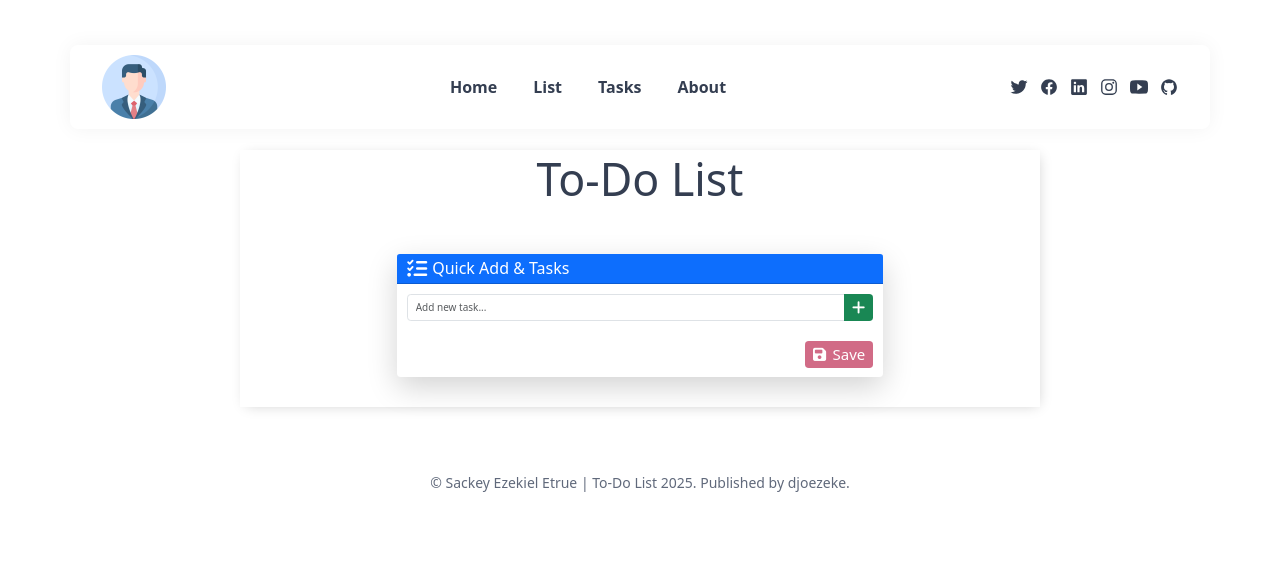
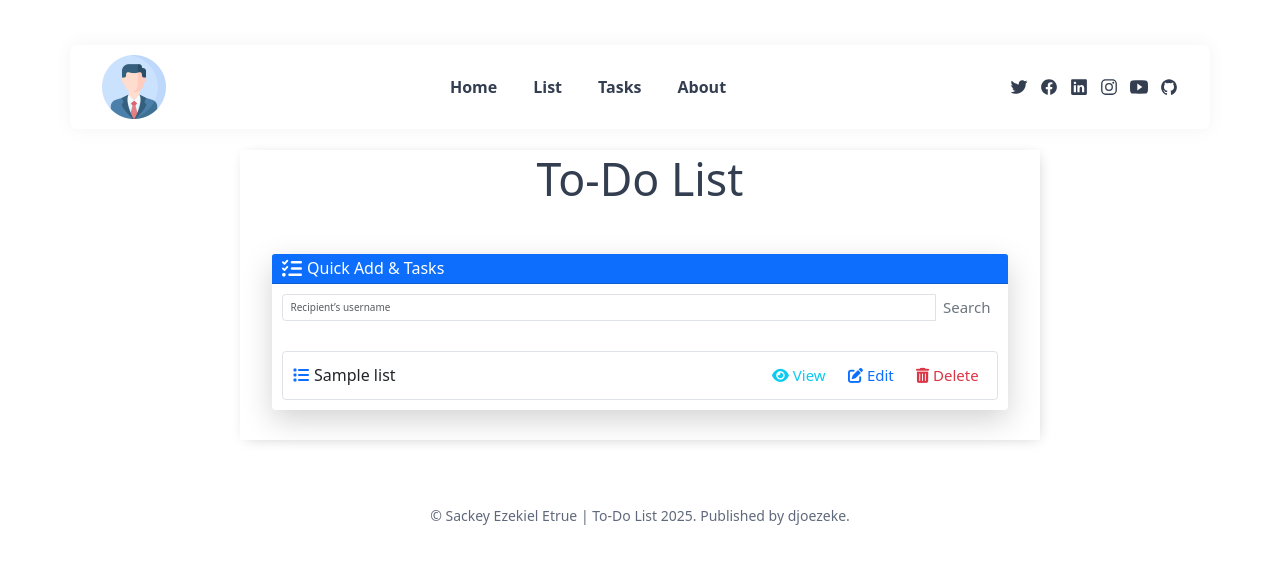
Before and after one commit to djoezeke/TodoList, a Django app: page / in a window 1280 px wide. Shown: the top 564 px of the page. Run offline with Django 5.2, Linux system fonts and the light colour scheme; tables that the repository leaves empty hold one stand-in row (values such as "Sample post"); some libraries are stand-ins or nearby versions.

Commit message:
[REFACTOR] Enhance form layouts, and  task and list templates for better usability

```diff
--- a/static/css/style.css
+++ b/static/css/style.css
@@ -3,6 +3,12 @@
 
 /*==================== VARIABLES CSS ====================*/
 :root {
+  --color1: #3d52a0;
+  --color2: #7091e8;
+  --color3: #8697c4;
+  --color4: #adbbda;
+  --color5: #edeaf5;
+
   /*========== Colors ==========*/
   --white: hsla(0, 0%, 100%, 1);
   --white_a8: hsla(0, 0%, 100%, 0.08);
@@ -243,12 +249,6 @@ body.nav-active {
 
 .btn:is(:hover, :focus-visible) {
   transform: translateY(-4px);
-}
-
-.btn-primary,
-.btn-secondary:is(:hover, :focus-visible) {
-  background-color: var(--cinnamon-satin);
-  color: var(--white);
 }
 
 .section-text {
--- a/tasks/forms.py
+++ b/tasks/forms.py
@@ -20,6 +20,8 @@ class TaskForm(forms.ModelForm):
     Form for creating and updating a Task.
     """
 
+    due_date = forms.DateField(widget=forms.DateInput(attrs={"type": "date"}))
+
     class Meta:
         model = Task
         fields = ["title", "description", "priority", "completed", "due_date"]
--- a/tasks/templates/tasks/index.html
+++ b/tasks/templates/tasks/index.html
@@ -5,45 +5,43 @@
 {% block content %}
 <div class="container py-5">
     <div class="row justify-content-center">
-        <div class="col-md-8">
+        <div class="col-md-12">
             <div class="card shadow-lg border-0">
                 <div class="card-header bg-primary text-white d-flex align-items-center">
                     <i class="fas fa-list-check fa-lg me-2"></i>
                     <h4 class="mb-0">Quick Add &amp; Tasks</h4>
                 </div>
                 <div class="card-body">
-                    <form method="post" action="#">
-                        {% csrf_token %}
-                        <div class="input-group mb-3">
-                            <input type="text" name="new" class="form-control" placeholder="Add new task...">
-                            <button name="add" value="add" type="submit" class="btn btn-success">
-                                <i class="fas fa-plus"></i>
-                            </button>
-                        </div>
-                        <ul class="list-group mb-3">
-                            {% for task in ls.task_set.all %}
-                            <li class="list-group-item d-flex align-items-center justify-content-between">
-                                <div class="form-check">
-                                    <input class="form-check-input" type="checkbox" name="c{{task.id}}" value="clicked"
-                                        id="taskCheck{{task.id}}" {% if task.complete %} checked {% endif %}>
-                                    <label class="form-check-label ms-2" for="taskCheck{{task.id}}">
-                                        {% if task.complete %}<s>{{task.text}}</s>{% else %}{{task.text}}{% endif %}
-                                    </label>
-                                </div>
-                                <input type="text" name="text{{task.id}}" value="{{task.text}}"
-                                    class="form-control w-50 ms-2">
-                            </li>
-                            {% endfor %}
+                    <div class="input-group mb-5">
+                        <input type="text" class="form-control" placeholder="Recipient’s username"
+                            aria-label="Enter Task or List Name" aria-describedby="button-addon2">
+                        <button class="btn btn-outline-secondary" type="button" id="button-addon2">Search</button>
+                    </div>
+                    {% if lists %}
+                    <div class="list-group">
+                        {% for l in lists %}
+                        <li class="list-group-item d-flex justify-content-between align-items-center py-3">
+                            <span><i class="fas fa-list me-2 text-primary"></i>{{ l.title }}</span>
+                            <span>
+                                <a href="{% url 'tasks:view_list' l.id %}" class="btn btn-sm btn-outline-info me-1"
+                                    title="View"><i class="fas fa-eye"></i> View</a>
+                                <a href="{% url 'tasks:update_list' l.id %}" class="btn btn-sm btn-outline-primary me-1"
+                                    title="Edit"><i class="fas fa-edit"></i> Edit</a>
+                                <a href="{% url 'tasks:delete_list' l.id %}" class="btn btn-sm btn-outline-danger"
+                                    title="Delete" onclick="return confirm('Delete this list?');"><i
+                                        class="fas fa-trash-alt"></i> Delete</a>
+                            </span>
+                        </li>
+                        {% endfor %}
                         </ul>
-                        <div class="d-flex justify-content-end">
-                            <button name="save" value="save" type="submit" class="btn btn-primary">
-                                <i class="fas fa-save me-1"></i> Save
-                            </button>
-                        </div>
-                    </form>
+                        {% else %}
+                        <div class="text-center text-muted">No lists found.</div>
+                        {% endif %}
+                    </div>
                 </div>
             </div>
         </div>
     </div>
 </div>
+</div>
 {% endblock %}
--- a/tasks/views.py
+++ b/tasks/views.py
@@ -41,8 +41,9 @@ def home(request: HttpRequest):
     """
     Homepage view: shows form to create a new list.
     """
+    ls = List.objects.prefetch_related("tasks").all()
     form = ListForm()
-    context = {"form": form}
+    context = {"form": form, "lists": ls}
     return render(request, "tasks/index.html", context)
 
 
```
Also changed, not shown: tasks/templates/tasks/addlist.html (+6 -4 lines), tasks/templates/tasks/addtask.html (+7 -5 lines), tasks/templates/tasks/alllist.html (+5 -7 lines), tasks/templates/tasks/alltask.html (+7 -7 lines), tasks/templates/tasks/updatelist.html (+8 -5 lines), tasks/templates/tasks/updatetask.html (+7 -5 lines), tasks/templates/tasks/viewlist.html (+10 -6 lines), tasks/templates/tasks/viewtask.html (+5 -4 lines).
